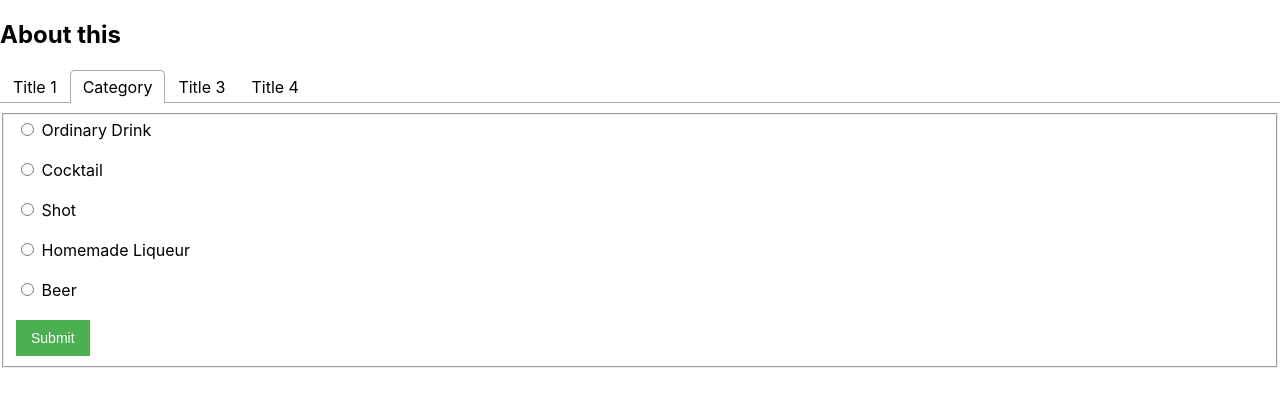
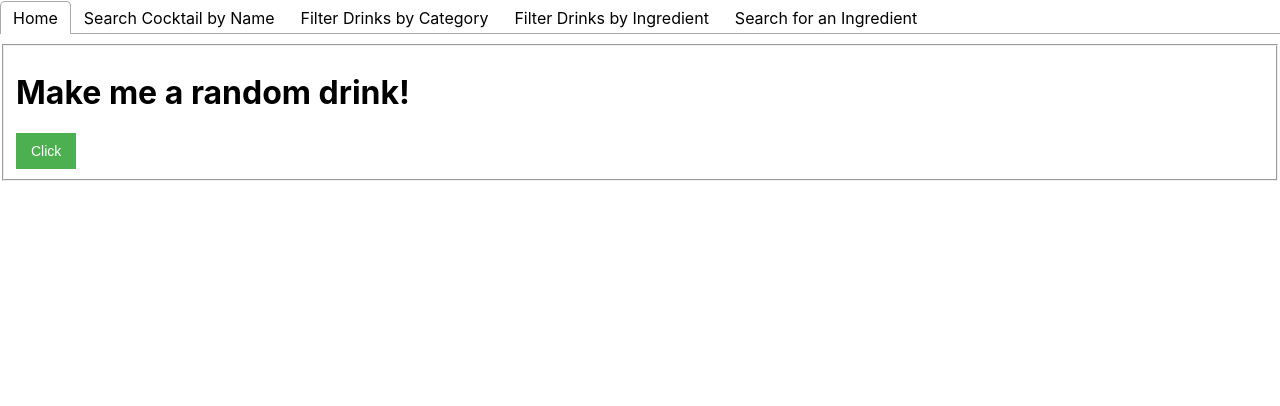
Before and after one commit to forestmvey/Cocktails-and-Drinks, a React (Create React App) app: page / in a window 1280 px wide. Shown: the top 406 px of the page. Built offline with nearby package versions, Linux system fonts and the light colour scheme.

Commit message:
passing variables to favCocktails

```diff
--- a/src/COCKTAILS.jsx
+++ b/src/COCKTAILS.jsx
@@ -1,13 +1,10 @@
 import React from 'react';
 
 const COCKTAILS = (props) =>{
-    if(props.checked === true){
         return(
     <p>
         <li id={props.idDrink}>{props.strDrink}: {props.strInstructionsDE}</li>
     </p>
-        )}else{
-            return(null)
-        }}
+        )}
 
 export default COCKTAILS;
--- a/src/FavCocktailsForm.jsx
+++ b/src/FavCocktailsForm.jsx
@@ -10,8 +10,6 @@ class FavCocktailsForm extends Component {
             checkboxGroup: [false, true, false, false, false],
             showForm: true,
             category: '',
-            tabButton: [false, false, false, false],
-            tabPanels: [false, false, false, false]
         };
         this.handleChecked = this.handleChecked.bind(this);
         this.handleSubmit = this.handleSubmit.bind(this);
@@ -49,15 +47,15 @@ class FavCocktailsForm extends Component {
     //         }
     //     }
     // }
-    handleSubmit = (e) => {
-        e.preventDefault();
-        console.log(e.target.category + " = this.state.category");
+    handleSubmit = () => {
+        this.preventDefault();
+        console.log(this.target.category + " = this.state.category");
         let search = this.state.category;
         this.setState({
             showForm: false
         });
         console.log("showform = " + this.state.showForm)
-        fetch(`https://www.thecocktaildb.com/api/json/v1/1/search.php?c=${search}`, {
+        fetch(`http://cors-anywhere.deploy.cs.camosun.bc.ca/https://www.thecocktaildb.com/api/json/v1/1/search.php?c=${search}`, {
             method: 'PATCH',
             headers: {
                 'Content-Type': 'application/json'
@@ -74,12 +72,36 @@ class FavCocktailsForm extends Component {
                 console.log(error);
             });
     }
-    cChange = e => {
+    cChange = (e) => {
         e.preventDefault();
         this.setState({
             category: e.target.value
         });
         console.log("this.state.category= " + e.target.category);
+    };
+    cClick = () => {
+        let newCategory = this.target.value;
+        console.log("this.state.categgory = " + this.state.category)
+        this.setState({
+            showForm: false,
+            category: newCategory
+        });
+        fetch(`http://cors-anywhere.deploy.cs.camosun.bc.ca/https://www.thecocktaildb.com/api/json/v1/1/search.php?c=${this.state.category}}`, {
+            method: 'PATCH',
+            headers: {
+                'Content-Type': 'application/json'
+            }
+        }) // closes fetch call
+            .then(response => this.handleHTTPErrors(response))
+            .then(result => {
+                this.setState({
+                    showForm: false
+                });
+                console.log("this.state.showForm = " + this.state.showForm);
+            })
+            .catch(error => {
+                console.log(error);
+            });
     };
     handleChecked(event) {
         let checkboxes = this.state.checkboxGroup.slice();
@@ -92,16 +114,6 @@ class FavCocktailsForm extends Component {
         e.preventDefault();
     };
     render() {
-        const favSitesFormStyle = {
-            height: 200,
-            width: 400,
-            padding: 50,
-            backgroundColor: '#FFF2CC',
-            boxShadow: '0px 0px 5px #666',
-            fontFamily: 'arial',
-            fontWeight: '5px',
-            color: 'black'
-        }
         const buttStyle = {
             backgroundColor: '#4CAF50', /* Green */
             border: 'none',
@@ -111,80 +123,123 @@ class FavCocktailsForm extends Component {
             textDecoration: 'none',
             fontSize: '14px'
         }
-        const tabStyle = {
-            width: '100%',
-            height: '350px'
-        }
-        const buttContainer = {
-            height: '15%'
-        }
-        const tabButt = {
-            width: '25%',
-            height: '100%',
-            float: 'left',
-            border: 'none',
-            outline: 'none',
-            cursor: 'pointer',
-            padding: '10px',
-            fontFamily: 'sans-serif',
-            fontSize: '10px',
-            backgroundColor: '#eee'
-        }
         const displayTabs = (
-            <Tabs defaultIndex={1} onSelect={index => console.log(index)}>
+            <Tabs onSelect={index => console.log(index)}>
                 <TabList>
-                <Tab>Title 1</Tab>
-                <Tab>Category</Tab>
-                <Tab>Title 3</Tab>
-                <Tab>Title 4</Tab>
+                <Tab>Home</Tab>
+                <Tab>Search Cocktail by Name</Tab>
+                <Tab>Filter Drinks by Category</Tab>
+                <Tab>Filter Drinks by Ingredient</Tab>
+                <Tab>Search for an Ingredient</Tab>
                     </TabList>
-            <TabPanel>Text for 1</TabPanel>
             <TabPanel>
-            <div>
-                        <fieldset>
-                            <form onSubmit={e => this.onSubmit(e)}>
+            <fieldset>
+                <h1>Make me a random drink!</h1>
                                 <label>
-                                    <input type='radio' id='radio1' name='cocktailRadio' value='Ordinary Drink'
-                                        // checked={this.state.checkboxGroup[0]}
-                                        onChange={e => this.cChange(e)} />
-                                    &nbsp;Ordinary Drink
+                                    <input type='button' id='rButt' name='rButt' value='Click' style={buttStyle}
+                                        onChange={this.cChange} />
+                                    &nbsp;
                         </label>
-                                <br /><br />
+            </fieldset>
+            </TabPanel>
+            <TabPanel>
+            <fieldset>
+                            <form onSubmit={this.onSubmit}>
                                 <label>
-                                    <input type='radio' id='radio2' name='cocktailRadio' value='Cocktail'
-                                        // checked={this.state.checkboxGroup[1]}
-                                        onChange={this.handleChecked} />
-                                    &nbsp;Cocktail
-                        </label>
-                                <br /><br />
-                                <label>
-                                    <input type='radio' id='radio3' name='cocktailRadio' value='Shot'
-                                        // checked={this.state.checkboxGroup[2]}
-                                        onChange={this.handleChecked} />
-                                    &nbsp;Shot
-                        </label>
-                                <br /><br />
-                                <label>
-                                    <input type='radio' id='radio4' name='cocktailRadio' value='Homemade Liqueur'
-                                        // checked={this.state.checkboxGroup[3]}
-                                        onChange={this.handleChecked} />
-                                    &nbsp;Homemade Liqueur
-                        </label>
-                                <br /><br />
-                                <label>
-                                    <input type='radio' id='radio5' name='cocktailRadio' value='Beer'
-                                        // checked={this.state.checkboxGroup[4]}
-                                        onChange={this.handleChecked} />
-                                    &nbsp;Beer
+                                    <input type='search' id='cocktailSearch' name='cocktailSearch' aria-label='Search for Cocktail Name'
+                                        onChange={this.cChange} />
+                                    &nbsp;<br />Drink Name
                         </label>
                                 <br /><br />
                                 <input type='submit' value='Submit' style={buttStyle} />
                             </form>
                         </fieldset>
+            </TabPanel>
+            <TabPanel>
+            <div>
+                        <fieldset>
+                                <label>
+                                    <input type='button' id='oDButt' name='ordinaryDrink' value='Ordinary Drink'
+                                        onChange={this.cChange} />
+                                    &nbsp;
+                        </label>
+                        <label>
+                                <br /><br />
+                                    <input type='button' id='cButt' name='cocktail' value='Cocktail'
+                                        onChange={this.handleChecked} />
+                                    &nbsp;
+                        </label>
+                                <br /><br />
+                                <label>
+                                    <input type='button' id='sButt' name='shot' value='Shot'
+                                        onChange={this.handleChecked} />
+                                    &nbsp;
+                        </label>
+                                <br /><br />
+                                <label>
+                                    <input type='button' id='hLButt' name='homemadeLiqueur' value='Homemade Liqueur'
+                                        onChange={this.handleChecked} />
+                                    &nbsp;
+                        </label>
+                                <br /><br />
+                                <label>
+                                    <input type='button' id='bButt' name='beer' value='Beer'
+                                        onChange={this.handleChecked} />
+                                    &nbsp;
+                        </label>
+                                <br /><br />
+                        </fieldset>
                         </div>
             </TabPanel>
-            <TabPanel>Text for 3</TabPanel>
-            <TabPanel>Text for 4</TabPanel>
+            <TabPanel>
+            <fieldset>
+                            <form>
+                                <label>
+                                    <input type='button' id='gin' name='ginButt' value='Gin'
+                                        onClick={this.cClick} />
+                                    &nbsp;
+                        </label>
+                                <br /><br />
+                                <label>
+                                    <input type='button' id='vodka' name='vodkaButt' value='Vodka'
+                                        onClick={this.cClick} />
+                                    &nbsp;
+                        </label>
+                                <br /><br />
+                                <label>
+                                    <input type='button' id='bourbon' name='bourbonButt' value='Bourbon'
+                                        onClick={this.cClick} />
+                                    &nbsp;
+                        </label>
+                                <br /><br />
+                                <label>
+                                    <input type='button' id='rum' name='rumButt' value='Rum'
+                                        onClick={this.cClick} />
+                                    &nbsp;
+                        </label>
+                                <br /><br />
+                                <label>
+                                    <input type='button' id='whiskey' name='whiskeyButt' value='Whiskey'
+                                        onClick={this.cClick} />
+                                    &nbsp;
+                        </label>
+                                <br /><br />
+                            </form>
+                        </fieldset>
+            </TabPanel>
+            <TabPanel>
+            <fieldset>
+                            <form onSubmit={this.onSubmit}>
+                                <label>
+                                    <input type='search' id='ingredientSearch' name='ingredientSearch' aria-label='Search for Ingredient'
+                                        onChange={this.cChange} />
+                                    &nbsp;<br />Ingredient Type
+                        </label>
+                                <br /><br />
+                                <input type='submit' value='Submit' style={buttStyle} />
+                            </form>
+                        </fieldset>
+            </TabPanel>
             </Tabs >
         );
         if (this.state.showForm) {
@@ -247,7 +302,6 @@ class FavCocktailsForm extends Component {
                 //         <div class="tabPanel4" style={buttContainer} onClick={e => this.handleTab(e)}>Tab 4: content</div>
                 //     </div>
                 <div>
-                    <h2>About this</h2>
                     {displayTabs}
                 </div>
 
```
Also changed, not shown: src/FavCocktails.jsx (+4 -4 lines).
